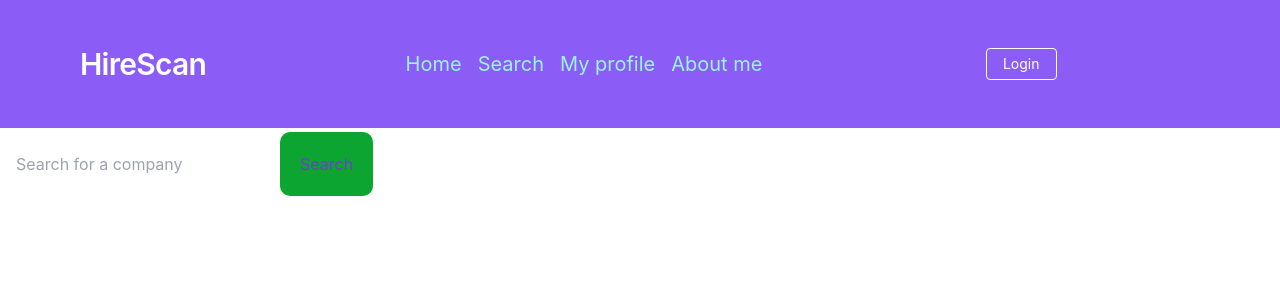
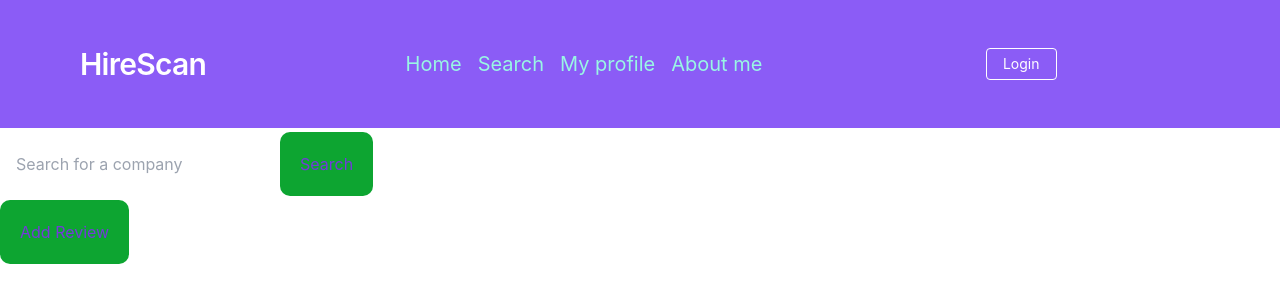
Before and after one commit to melhelow/hirescan-client, a React (Create React App) app: page /searchpage in a window 1280 px wide. Shown: the top 302 px of the page. Built offline with nearby package versions, Linux system fonts and the light colour scheme.

Commit message:
add review button and direct to login onclick

```diff
--- a/src/pages/Searchpage.js
+++ b/src/pages/Searchpage.js
@@ -1,6 +1,8 @@
 import React, { useEffect, useState } from "react"; // Imports React libraries as well as useEffect and useState
 import Auth from "../utils/auth";
 import { useMutation, useQuery } from "@apollo/client";
+import { useNavigate } from "react-router-dom";
+import { ADD_REVIEW } from "../utils/mutations";
 
 
 const Searchpage = () => {
@@ -16,8 +18,12 @@ const Searchpage = () => {
         console.log(company);
         setCompany([]);
     };
+    const Navigate = useNavigate();
+    const addReview = () => {
+        Navigate("/login");
+    };
     return (
-        <div className= "search-companies">
+        <div className= " search-companies">
             <div className="search-bar">
                 <form className="search-form" onSubmit={handleFormSubmit}>
                     <input
@@ -31,6 +37,8 @@ const Searchpage = () => {
 
                 </form>
 
+                <button onClick={addReview}>Add Review</button>
+
             </div>
 
 
```
